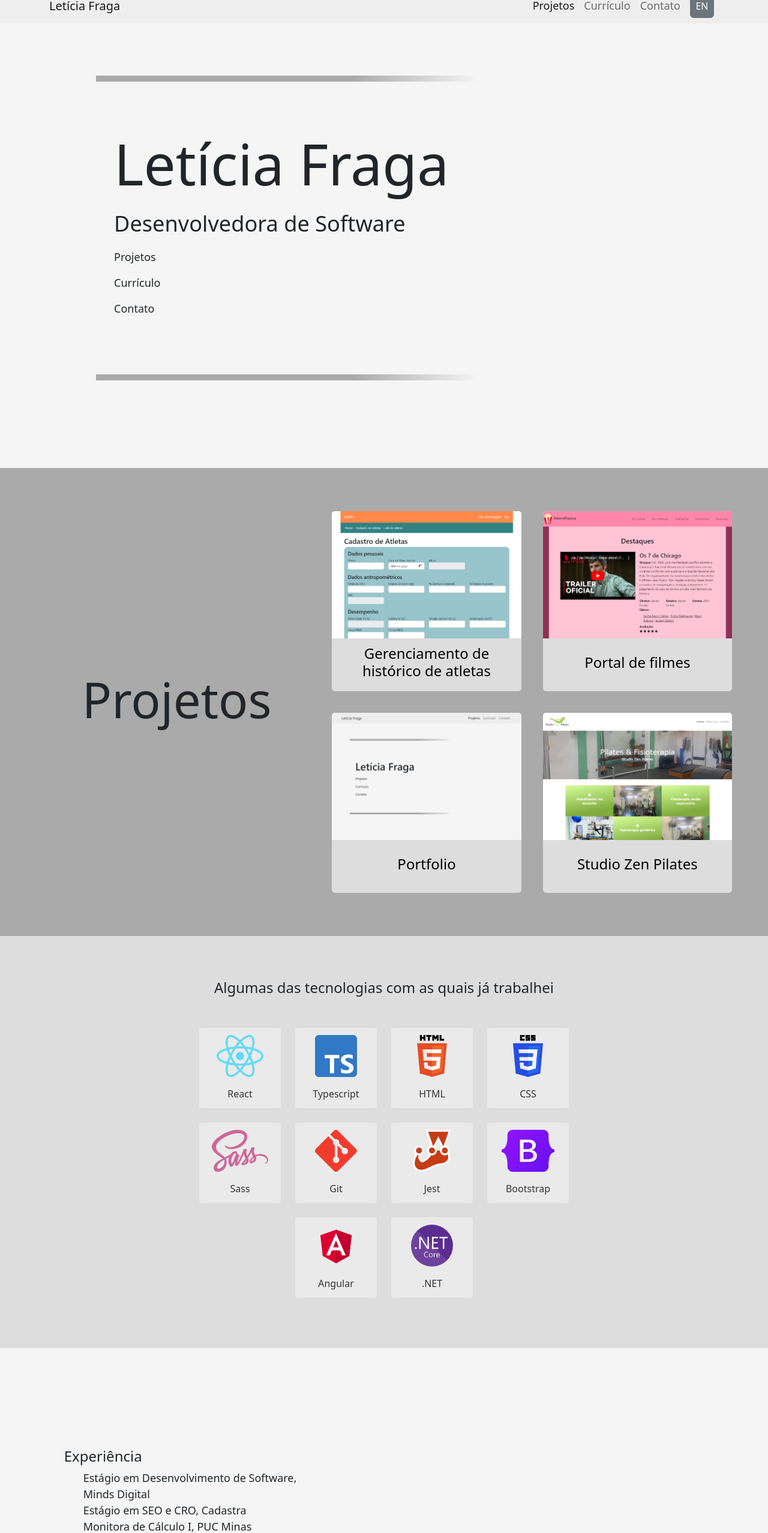
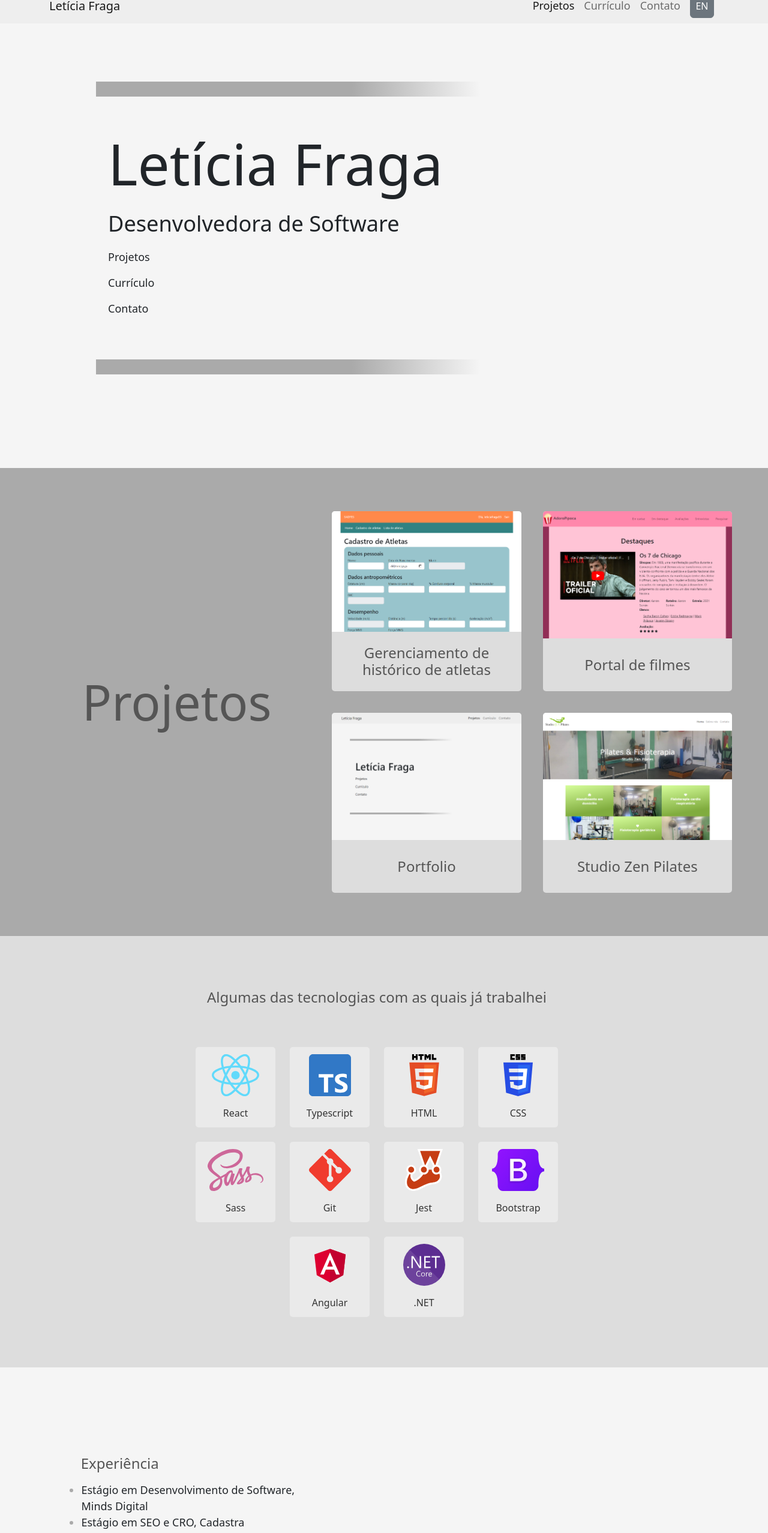
Before and after one commit to leticiafraga/leticiafraga.github.io, a React (Vite) app: page / in a window 1280 px wide. Shown: the part 20-2575 px from the top of the page at 60% size. Built offline with nearby package versions, Linux system fonts and the light colour scheme.

Commit message:
update animations

```diff
--- a/src/components/App/App.module.scss
+++ b/src/components/App/App.module.scss
@@ -1,40 +1,36 @@
 @import "../../variables";
-
-@keyframes showBorder {
-    0% {
-        border-image: linear-gradient(
-                to right,
-                transparent 40%,
-                transparent 60%
-            )
-            100% 1;
-    }
-    100% {
-        border-image: linear-gradient(to right, $bg 40%, transparent 60%) 50% 1;
-    }
-}
-
-@keyframes showBorderMob {
-    0% {
-        border-image: linear-gradient(
-                to right,
-                transparent 70%,
-                transparent 90%
-            )
-            100% 1;
-    }
-    100% {
-        border-image: linear-gradient(to right, $bg 70%, transparent 90%) 50% 1;
-    }
-}
 
 .main {
     height: 100vh;
     & > div {
+        position: relative;
         padding: 10vh 0 10vh 20px;
-        border: 10px solid $bg;
-        animation: 2s ease-out 1s 1 showBorder;
-        border-image: linear-gradient(to right, $bg 40%, transparent 60%) 100% 1;
+        &:before,
+        &:after {
+            content: "";
+            position: absolute;
+            left: 0;
+            top: 0;
+            width: 0;
+            border-bottom: solid 25px #555;
+            border-image: linear-gradient(to right, $bg 40%, transparent 60%)
+                100% 1;
+            animation: border_anim 1s linear forwards;
+        }
+        &:after {
+            bottom: 0;
+        }
+        @media (max-width: 992px) {
+            &:before,
+            &:after {
+                border-image: linear-gradient(
+                        to right,
+                        $bg 60%,
+                        transparent 95%
+                    )
+                    100% 1;
+            }
+        }
     }
     h1 {
         margin-bottom: 2vh;
@@ -44,12 +40,13 @@
         font-size: calc(1.3rem + 1.2vw);
         font-weight: 500;
     }
+}
 
-    @media (max-width: 992px) {
-        & > div {
-            border-image: linear-gradient(to right, $bg 70%, transparent 90%)
-                100% 1;
-            animation: 2s ease-out 1s 1 showBorderMob;
-        }
+@keyframes border_anim {
+    0% {
+        width: 0%;
+    }
+    100% {
+        width: 100%;
     }
 }
--- a/src/components/Contact/Contact.module.scss
+++ b/src/components/Contact/Contact.module.scss
@@ -4,4 +4,11 @@
     background-color: $bg;
     height: 100vh;
     padding-top: 9vh;
+
+    a {
+        transition: color 0.5s;
+        &:hover {
+            color: #444;
+        }
+    }
 }
--- a/src/components/Contact/Contact.tsx
+++ b/src/components/Contact/Contact.tsx
@@ -50,7 +50,7 @@ export default function Contact() {
             }
             id="contact"
         >
-            <div className="col-12 col-md text-center">
+            <div className="col-12 col-md d-flex justify-content-center">
                 <h2>{t("contact")}</h2>
             </div>
             <div className="col-12 col-md-7">
--- a/src/components/Projects/Projects.module.scss
+++ b/src/components/Projects/Projects.module.scss
@@ -11,7 +11,7 @@
     grid-column-gap: 2em;
     grid-row-gap: 2em;
 
-    @media (max-width: 992px) {
+    @media (max-width: 1220px) {
         & {
             grid-template-columns: repeat(1, 1fr);
         }
@@ -35,6 +35,11 @@
         width: 100%;
         object-fit: cover;
         object-position: top;
+    }
+    @media (max-width: 500px) {
+        & {
+            height: 400px;
+        }
     }
 }
 
--- a/src/components/Projects/Projects.tsx
+++ b/src/components/Projects/Projects.tsx
@@ -51,7 +51,7 @@ export default function Projects() {
             }
             id="projects"
         >
-            <div className="col-12 col-md text-center mb-5 mb-lg-0">
+            <div className="col-12 col-md mb-5 mb-lg-0 d-flex justify-content-center">
                 <h2>{t("projects")}</h2>
             </div>
             <div className={"col-12 col-lg-7 " + style.wrapper}>
--- a/src/components/Resume/Resume.module.scss
+++ b/src/components/Resume/Resume.module.scss
@@ -3,9 +3,19 @@
     min-height: 100vh;
 
     ul {
-        list-style-type: none;
         ul {
             font-size: 0.8rem;
+            list-style-type: none;
         }
+        li {
+            &::marker {
+                color: #aaa;
+                transition: all 0.5s;
+            }
+            &:hover::marker {
+                color: #222;
+            }
+        }
+        padding-left: 1.8rem;
     }
 }
--- a/src/components/Resume/Resume.tsx
+++ b/src/components/Resume/Resume.tsx
@@ -13,7 +13,7 @@ export default function Resume() {
             id="resume"
         >
             <div className="col-1" />
-            <div className="col-12 col-md text-center">
+            <div className="col-12 col-md d-flex justify-content-center">
                 <h2>{t("resume")}</h2>
             </div>
             <div className="col-12 px-4 px-md-0 col-md-4 offset-md-1">
--- a/src/components/Technologies/Technologies.module.scss
+++ b/src/components/Technologies/Technologies.module.scss
@@ -5,6 +5,7 @@
     background-color: #ddd;
     h3 {
         margin-bottom: 5vh;
+        width: fit-content;
     }
 }
 
--- a/src/components/Technologies/Technologies.tsx
+++ b/src/components/Technologies/Technologies.tsx
@@ -29,12 +29,17 @@ export default function Technologies() {
 
     return (
         <section className={style.skills + " row"}>
-            <h3 className="text-center">{t("technologies_work")}</h3>
+            <div className="row d-flex justify-content-center">
+                <h3>{t("technologies_work")}</h3>
+            </div>
+            <div className="row">
                 <div className="col-md-6 offset-md-3 col-12 d-flex">
                     <div className="row justify-content-center">
                         {techs.map((item) => (
                             <div
-                            className={style.badgeContainer + " col-4 col-lg-3"}
+                                className={
+                                    style.badgeContainer + " col-4 col-lg-3"
+                                }
                                 key={item.name}
                             >
                                 <span className={style.badge}>
@@ -45,6 +50,7 @@ export default function Technologies() {
                         ))}
                     </div>
                 </div>
+            </div>
         </section>
     );
 }
--- a/src/index.scss
+++ b/src/index.scss
@@ -26,6 +26,19 @@ h2 {
     font-size: calc(1.9rem + 4vw);
 }
 
+h2,
+h3 {
+    box-shadow: inset 0 0 0 0 #ccc;
+    color: #555;
+    margin: 0 -0.25rem;
+    padding: 1rem 2rem;
+    transition: all 1s ease-in-out;
+
+    &:hover {
+        box-shadow: inset 100vw 0 0 0 #ccc;
+    }
+}
+
 h3 {
     font-size: 1.5rem;
 }
```
Also changed, not shown: 1 other file (tests, documents, lock files or other folders). Lines whose indentation alone changed are shown as unchanged.
